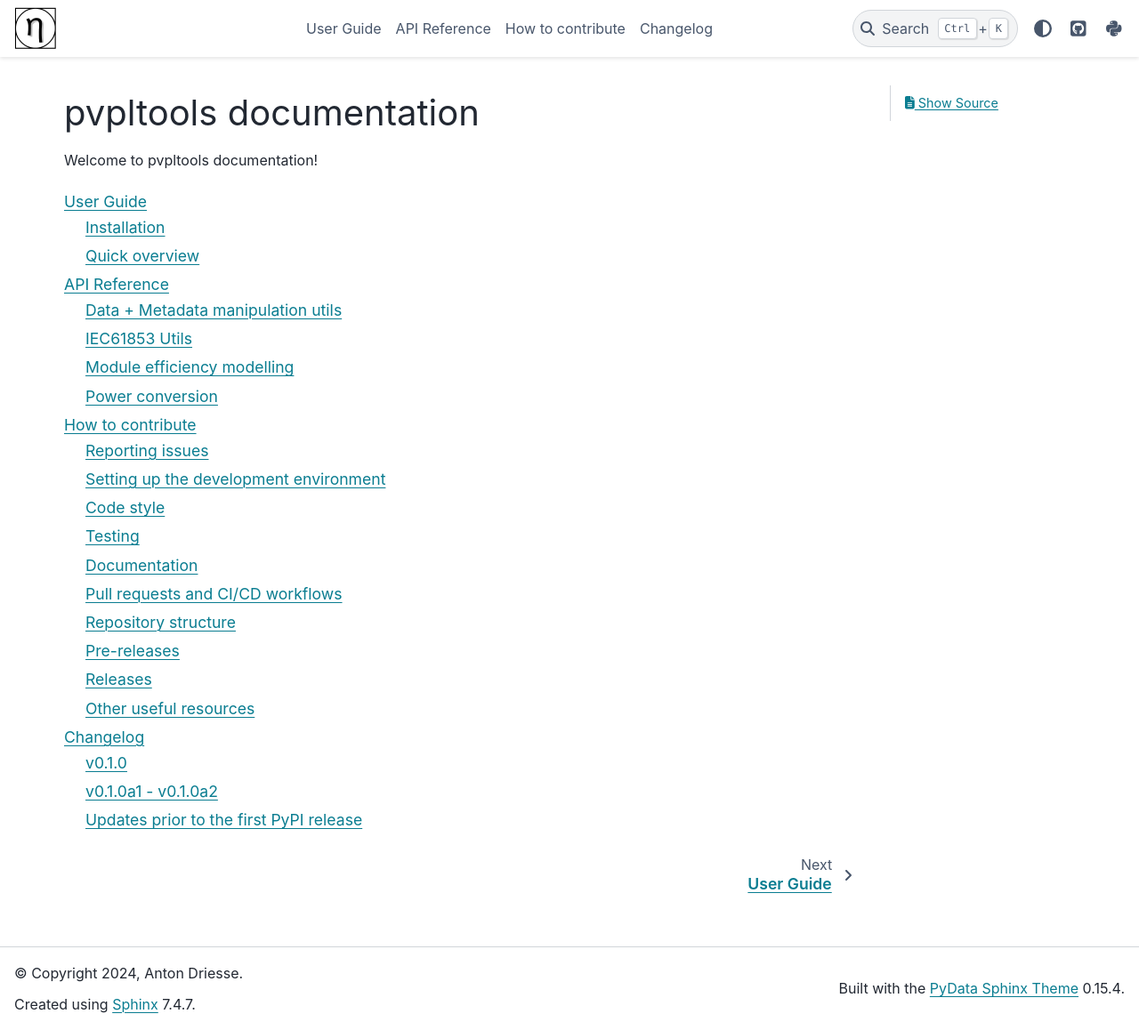
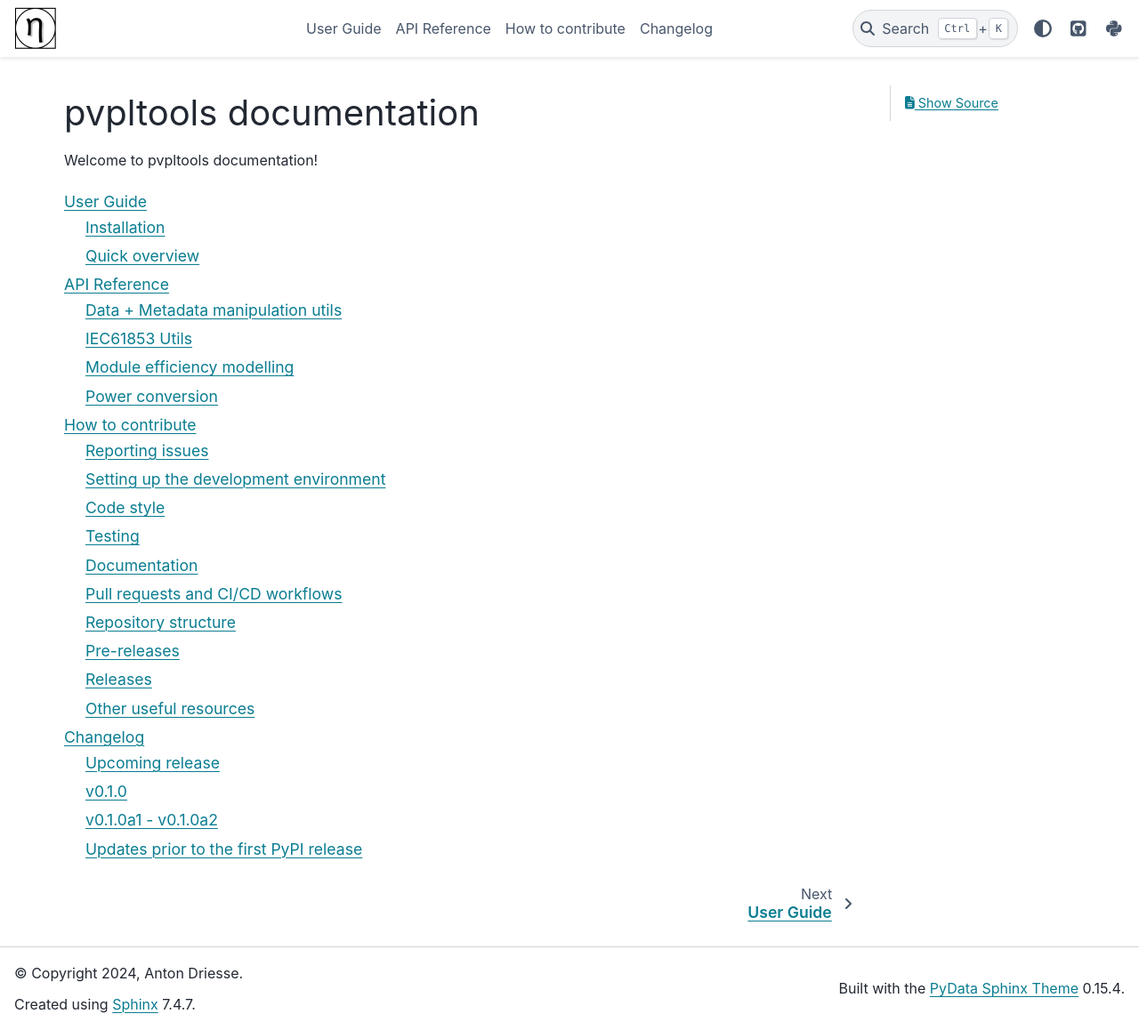
Before and after one commit to pvplabs/pvpltools, a Sphinx documentation site: the page built from docs/index.rst, in a window 1280 px wide and 1158 px high. Shown: the whole window at 89% size. Built offline with Sphinx 7.4.7 and the PyData theme 0.15.4, drawn with Linux system fonts in a browser that asks for light colours; pages that are not in the unit, such as notebooks, are missing from menus; the version number could not be read and is left out.

Commit message:
[DOC]: forgot to list upcoming changes whatsnew file (#7)

```diff
--- a/docs/whatsnews/_index.rst
+++ b/docs/whatsnews/_index.rst
@@ -4,6 +4,7 @@
 Changelog
 =========
 
+.. include:: _next_release.rst
 .. include:: 0.1.0.rst
 .. include:: 0.1.0a.rst
 .. include:: 0.0.0-pre-PyPI-release.rst
```
